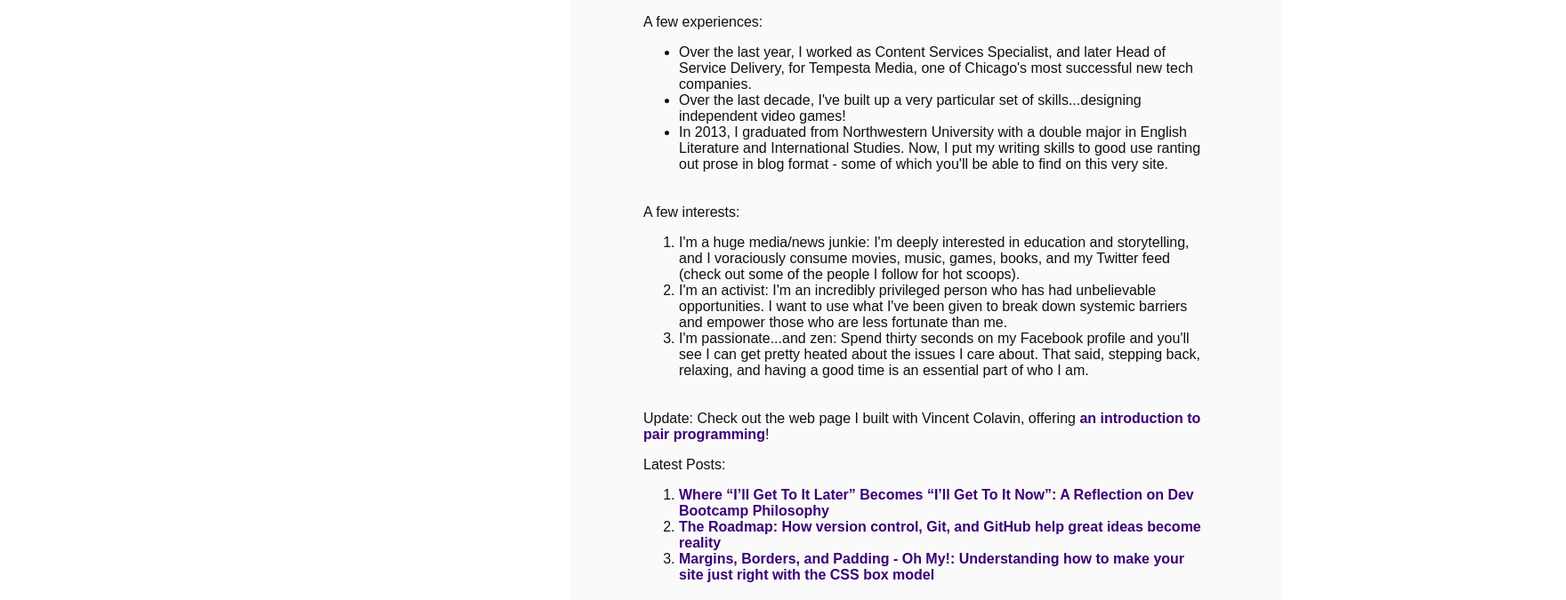
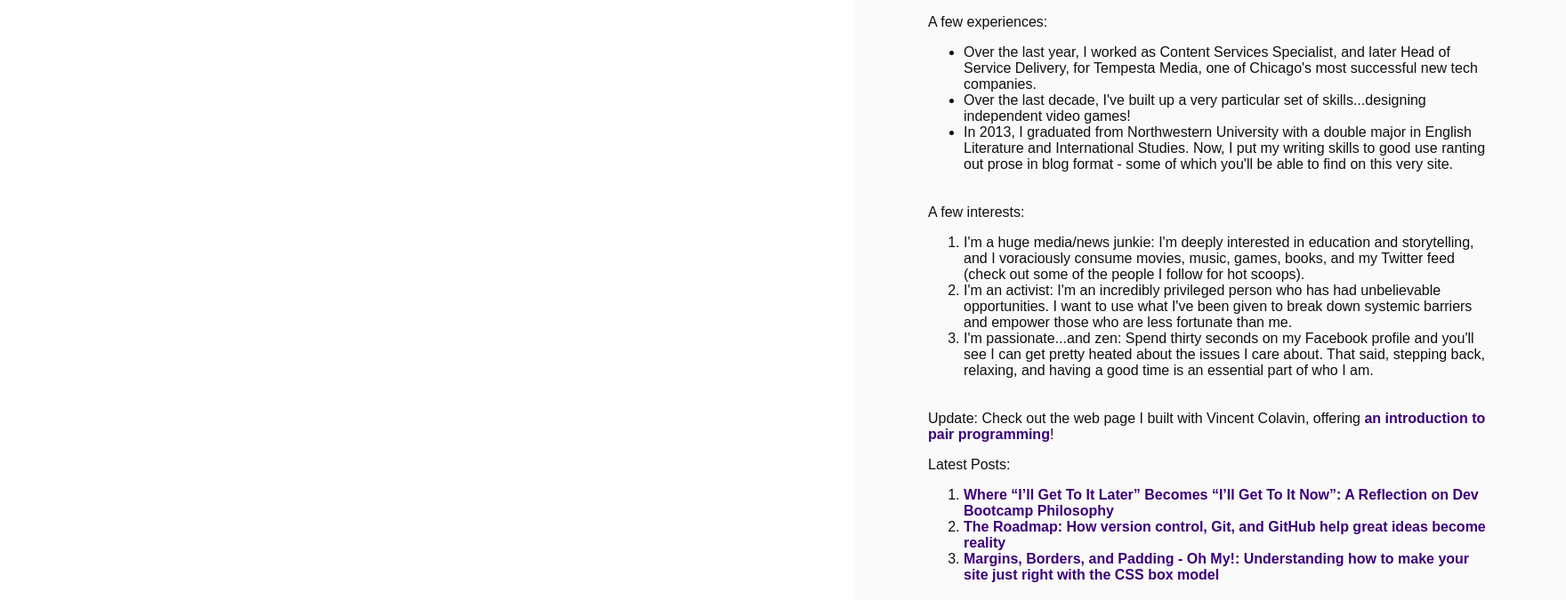
Before and after one commit to DJDeWitt/DJDeWitt.github.io, a plain HTML site: page index.html in a window 1280 px wide. Shown: the part 405-1080 px from the top of the page at 89% size, 1760 px wide, since content can reach past the window. Drawn offline with Linux system fonts and the light colour scheme.

Commit message:
update css

```diff
--- a/stylesheets/blog-stylesheet.css
+++ b/stylesheets/blog-stylesheet.css
@@ -32,8 +32,8 @@ body {
 	float: left;
 }
 .content{
-    margin-left: 50%;
-    margin-right: 50%;
+    margin-left: 75%;
+    margin-right: 75%;
     text-align: left;
     width: 800px;
 	background-color: #FAFAFA;
```
